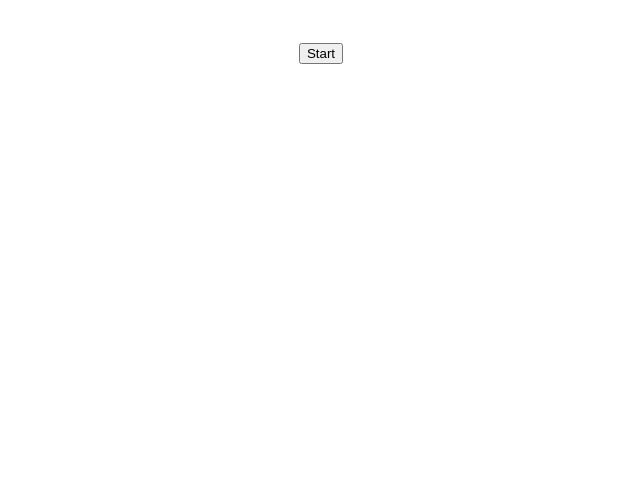
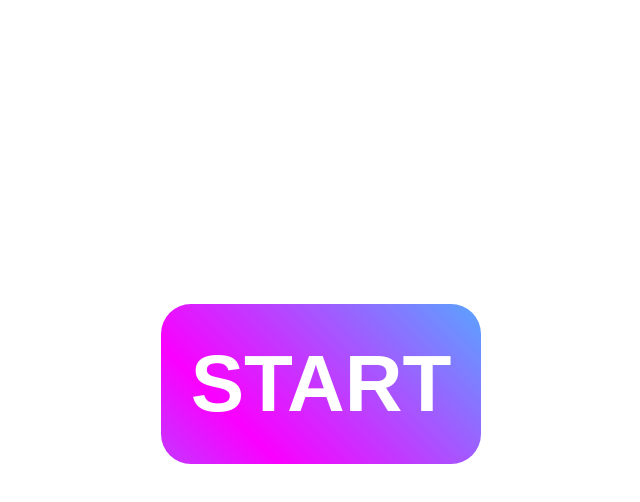
Before and after one commit to XaviourG/virtual-case-study-training, a React (Vite) app in the folder client/: page / in a window 1280 px wide. Shown: the top 502 px of the page, without its empty margins (319-959 px from the left). Built offline with nearby package versions, Linux system fonts and the light colour scheme.

Commit message:
style start button

```diff
--- a/client/src/pages/TrainingInterface.tsx
+++ b/client/src/pages/TrainingInterface.tsx
@@ -2,6 +2,7 @@ import { ReactElement, useEffect, useState } from "react";
 import AttitudeIndicator from "../components/AttitudeIndicator";
 import EventState from "../dtos/EventState";
 import TrainingServiceLoop from "../services/TrainingServiceLoop";
+import colours from "../Colours";
 
 const TrainingInterface = (): ReactElement => {
   const [state, setState] = useState<EventState>(EventState.start);
@@ -23,9 +24,32 @@ const TrainingInterface = (): ReactElement => {
 
   if (state === EventState.start) {
     return (
-      <div>
-        <button onClick={trainingService.run}>
-          Start
+      <div style={{
+        display: 'flex',
+        justifyContent: 'center',
+        width: '100%',
+        paddingTop: '33vh',
+      }}>
+        <button onClick={trainingService.run} style={{
+          backgroundImage: `linear-gradient(45deg, ${colours.gradients.purple.start}, ${colours.gradients.purple.middle}, ${colours.gradients.purple.end})`,
+          backgroundSize: '300%',
+          animation: 'gradient-bg-animate 5s infinite alternate',
+          borderRadius: '30px',
+          width: '20rem',
+          height: '10rem',
+          border: 'none',
+          cursor: 'pointer',
+          display: 'flex',
+          justifyContent: 'center',
+          alignItems: 'center',
+        }}>
+          <p style={{
+            fontSize: '5rem',
+            fontWeight: '800',
+            color: 'white',
+          }}>
+            START
+          </p>
         </button>
       </div>
     );
```
